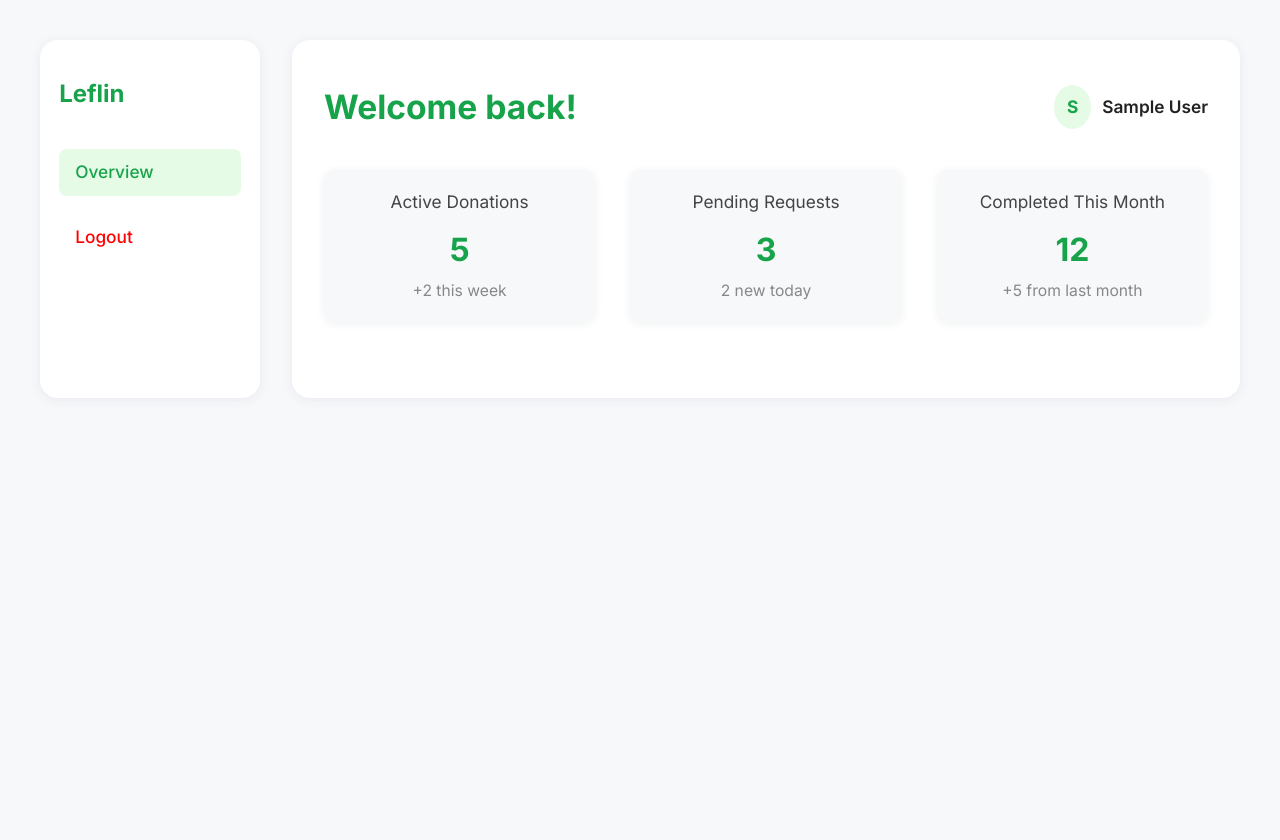
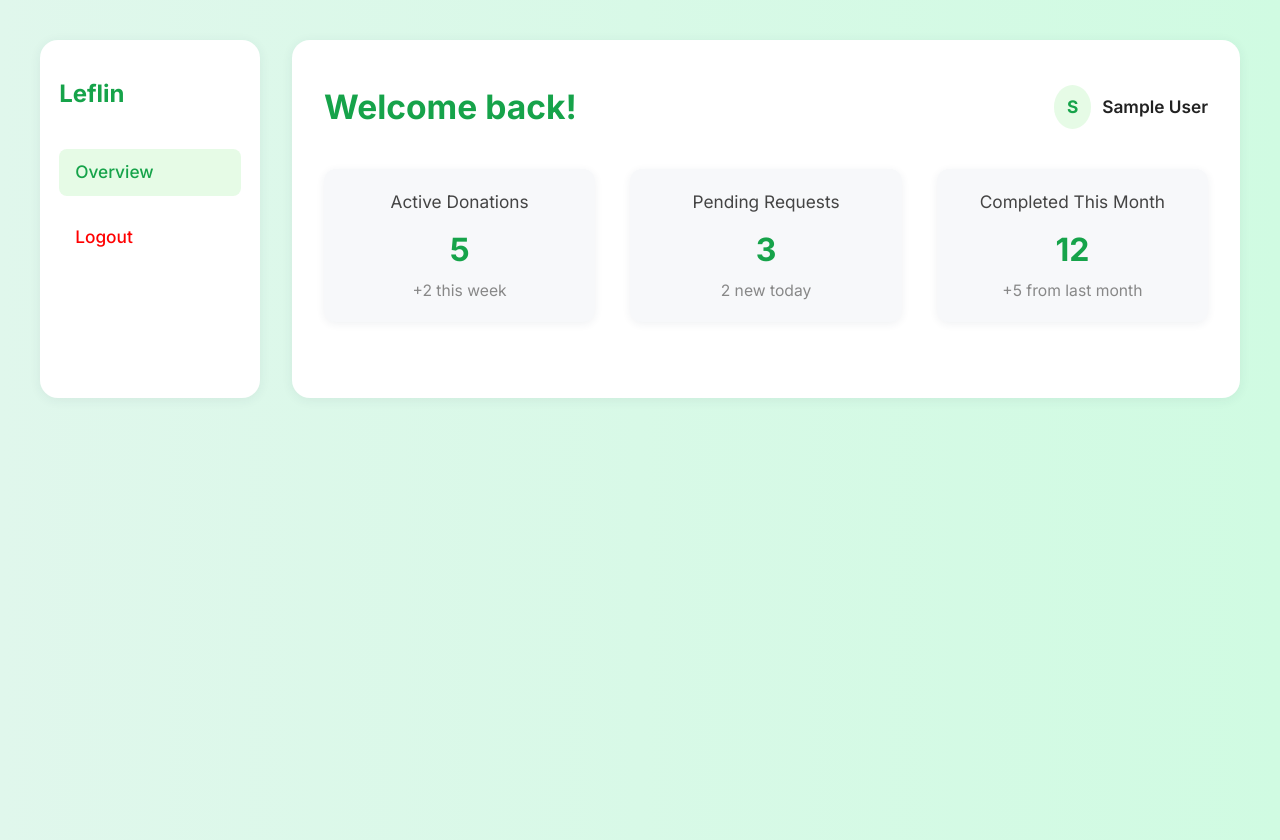
Before and after one commit to Anvith05/leflin, a website: page frontend/dashboard.html in a window 1280 px wide. Drawn offline with Linux system fonts and the light colour scheme; files that its build step writes are made by us from their sources; sample sign-in values are in the browser's storage.

Commit message:
Update dashboard.html

```diff
--- a/frontend/dashboard.html
+++ b/frontend/dashboard.html
@@ -7,7 +7,11 @@
   <link rel="stylesheet" href="css/style.css"/>
   <link href="https://fonts.googleapis.com/css2?family=Inter:wght@400;500;600;700&display=swap" rel="stylesheet"/>
   <style>
-    body { background: #f7f8fa; font-family: 'Inter', sans-serif; }
+    body {
+  background: linear-gradient(to right, #e0f7ec, #d0fbe2);
+  font-family: 'Inter', sans-serif;
+}
+
     .dashboard-main { display: flex; max-width: 1200px; margin: 2.5rem auto; }
     .sidebar { width: 220px; background: #fff; border-radius: 18px; box-shadow: 0 2px 12px rgba(44,62,80,0.07); padding: 2.2rem 1.2rem; margin-right: 2rem; }
     .sidebar .logo { font-size: 1.5rem; color: #16a34a; font-weight: 700; margin-bottom: 2.2rem; text-align: left; }
```
